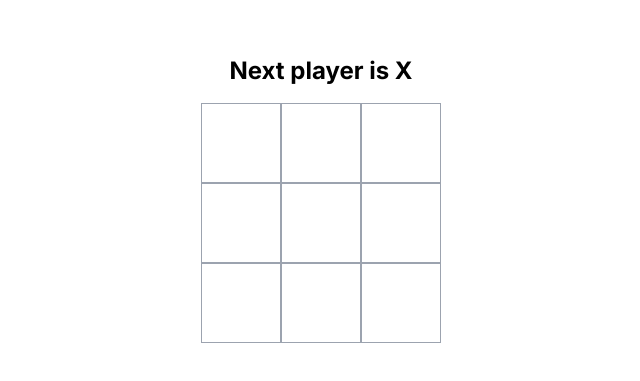
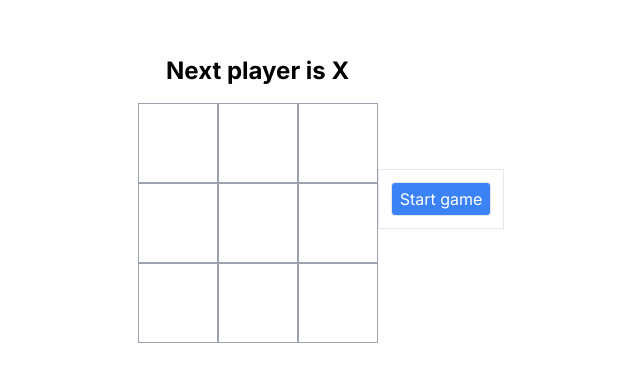
Before and after one commit to musaddekali/tic-tac-toc, a Next.js app: page / in a window 1280 px wide. Shown: the part 201-582 px from the top of the page, without its empty margins (319-959 px from the left). Built offline with nearby package versions, Linux system fonts and the light colour scheme.

Commit message:
some modification and static move added

```diff
--- /dev/null
+++ b/src/Modules/Game/Board.tsx
@@ -0,0 +1,45 @@
+"use client";
+import Square from "./Square";
+import { calculateWinner } from "@/utils";
+
+type BoardType = {
+  squares: string[];
+  xIsNext: boolean;
+  onPlay: (nextSquares: string[]) => void;
+};
+
+const Board = ({ squares, xIsNext, onPlay }: BoardType) => {
+  const winner = calculateWinner(squares);
+  let status;
+  if (winner) {
+    status = `Winner is ${winner}`;
+  } else {
+    status = `Next player is ${xIsNext ? "X" : "O"}`;
+  }
+
+  function handleClick(i: number) {
+    const nextSquares = squares.slice();
+    if (squares[i] || calculateWinner(squares)) {
+      return;
+    }
+    if (xIsNext) {
+      nextSquares[i] = "X";
+    } else {
+      nextSquares[i] = "O";
+    }
+    onPlay(nextSquares);
+  }
+
+  return (
+    <>
+      <div className="status text-center text-2xl font-bold mb-4">{status}</div>
+      <div className="grid grid-cols-3">
+        {squares.map((sq: string, i: number) => (
+          <Square onSquareClick={() => handleClick(i)} key={i} value={sq} />
+        ))}
+      </div>
+    </>
+  );
+};
+
+export default Board;
--- /dev/null
+++ b/src/Modules/Game/Game.tsx
@@ -0,0 +1,46 @@
+"use client";
+import { useState } from "react";
+import Board from "./Board";
+
+const Game = () => {
+  const [xIsNext, setXIsNext] = useState(true);
+  const [history, setHistory] = useState([Array(9).fill(null)]);
+  const currentSquares = history[history.length - 1];
+
+  function handlePlay(nextSquares: string[]) {
+    setHistory([...history, nextSquares]);
+    setXIsNext(!xIsNext);
+    // TODO
+  }
+
+  const moves = history.map((squares, move) => {
+    let desc;
+    if (move > 0) {
+      desc = "Go to move #" + move;
+    } else {
+      desc = "Start game";
+    }
+    return (
+      <li key={move}
+        className={`px-2 py-1 border rounded hover:bg-gray-200 cursor-pointer ${
+          move == 0 ? "bg-blue-500 text-white hover:bg-blue-600" : ""
+        }`}
+      >
+        {desc}
+      </li>
+    );
+  });
+
+  return (
+    <div className="game min-h-screen flex items-center justify-center">
+      <div className="game-board">
+        <Board squares={currentSquares} xIsNext={xIsNext} onPlay={handlePlay} />
+      </div>
+      <div className="game-info">
+        <ol className="flex flex-col gap-1 p-3 border">{moves}</ol>
+      </div>
+    </div>
+  );
+};
+
+export default Game;
--- /dev/null
+++ b/src/Modules/Game/useGame.tsx
@@ -0,0 +1,4 @@
+const useGame = () => {
+  return {}
+}
+export default useGame;
--- a/src/app/components/Game/Board.tsx
+++ /dev/null
@@ -1,76 +0,0 @@
-"use client";
-import { useState } from "react";
-import Square from "./Square";
-
-// select winner
-function calculateWinner(squares: string[]) {
-    const lines = [
-      [0, 1, 2],
-      [3, 4, 5],
-      [6, 7, 8],
-      [0, 3, 6],
-      [1, 4, 7],
-      [2, 5, 8],
-      [0, 4, 8],
-      [2, 4, 6],
-    ];
-    for (let i = 0; i < lines.length; i++) {
-      const [a, b, c] = lines[i];
-      if (squares[a] && squares[a] === squares[b] && squares[a] === squares[c]) {
-        return squares[a];
-      }
-    }
-    return null;
-  }
-
-const Board = () => {
-    const [squares, setSquares] = useState(Array(9).fill(null));
-    const [xIsNext, setXIsNext] = useState(true);
-
-    const winner = calculateWinner(squares);
-    let status;
-    if (winner) {
-      status = `Winner is ${winner}`;
-    } else {
-      status = `Next player is ${xIsNext ? "X" : "O"}`;
-    }
-
-    function handleClick(i: number) {
-      const nextSquares = squares.slice();
-      if (squares[i] || calculateWinner(squares)) {
-        return;
-      }
-      if (xIsNext) {
-        nextSquares[i] = "X";
-      } else {
-        nextSquares[i] = "O";
-      }
-      setSquares(nextSquares);
-      setXIsNext(!xIsNext);
-    }
-
-    return (
-      <div className="min-h-screen flex items-center justify-center">
-        <div>
-          <div className="status text-center text-2xl font-bold mb-4">{status}</div>
-          {winner && (
-            <div className="text-center my-4">
-              <button
-                onClick={() => setSquares(Array(9).fill(null))}
-                className="px-4 py-2 text-blue-500 border border-blue-500 rounded-full hover:border-blue-800 hover:text-blue-800"
-              >
-                Start again
-              </button>
-            </div>
-          )}
-          <div className="board grid grid-cols-3">
-            {squares.map((sq, i) => (
-              <Square onSquareClick={() => handleClick(i)} key={i} value={sq} />
-            ))}
-          </div>
-        </div>
-      </div>
-    );
-  };
-
-  export default Board;
--- a/src/app/components/Game/Game.tsx
+++ /dev/null
@@ -1,7 +0,0 @@
-import Board from "./Board";
-
-const Game = () => {
-  return <Board />;
-};
-
-export default Game;
--- a/src/app/layout.tsx
+++ b/src/app/layout.tsx
@@ -5,8 +5,7 @@ import { Inter } from "next/font/google";
 const inter = Inter({ subsets: ["latin"] });
 
 export const metadata: Metadata = {
-  title: "Create new game with fun",
-  description: "Generated by create next app",
+  title: "Tic tac toe",
 };
 
 export default function RootLayout({ children }: { children: React.ReactNode }) {
--- a/src/app/page.tsx
+++ b/src/app/page.tsx
@@ -1,9 +1,9 @@
-import Game from "./components/Game/Game";
+import Game from "@/Modules/Game/Game";
 
 export default function Home() {
   return (
     <main>
-    <Game />
+      <Game />
     </main>
-  )
+  );
 }
--- /dev/null
+++ b/src/utils/index.tsx
@@ -0,0 +1,20 @@
+// select winner
+export function calculateWinner(squares: string[]) {
+  const lines = [
+    [0, 1, 2],
+    [3, 4, 5],
+    [6, 7, 8],
+    [0, 3, 6],
+    [1, 4, 7],
+    [2, 5, 8],
+    [0, 4, 8],
+    [2, 4, 6],
+  ];
+  for (let i = 0; i < lines.length; i++) {
+    const [a, b, c] = lines[i];
+    if (squares[a] && squares[a] === squares[b] && squares[a] === squares[c]) {
+      return squares[a];
+    }
+  }
+  return null;
+}
--- a/tailwind.config.js
+++ b/tailwind.config.js
@@ -4,6 +4,7 @@ module.exports = {
     './src/pages/**/*.{js,ts,jsx,tsx,mdx}',
     './src/components/**/*.{js,ts,jsx,tsx,mdx}',
     './src/app/**/*.{js,ts,jsx,tsx,mdx}',
+    './src/Modules/**/*.{js,ts,jsx,tsx,mdx}',
   ],
   theme: {
     extend: {
```
Also changed, not shown: src/Modules/Game/Square.tsx (renamed from src/app/components/Game/Square.tsx).
